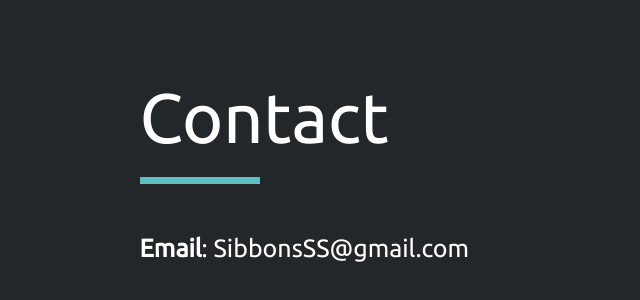
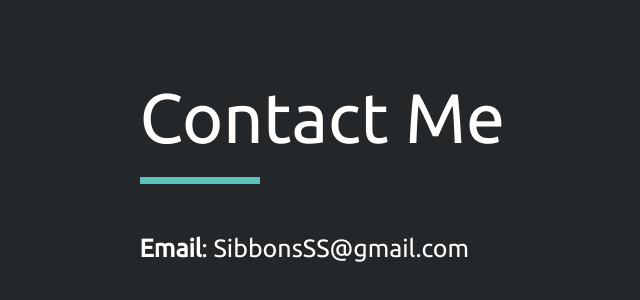
Before and after one commit to Chippsz/Sibbons.github.io, a plain HTML site: page index.html in a window 1280 px wide. Shown: the part 4760-5060 px from the top of the page, without its empty margins (14-654 px from the left). Drawn offline with Linux system fonts and the light colour scheme.

Commit message:
resume typo

```diff
--- a/index.html
+++ b/index.html
@@ -30,7 +30,7 @@
                 <a onClick="jump('About')">About</a>
                 <a onClick="jump('Projects')">Projects</a>
                 <a onClick="jump('Contact')">Contact</a>
-                <a target="_blank" href="images/Resume .pdf">Resume</a>
+                <a target="_blank" href="images/Resume.pdf">Resume</a>
             </div>
         </div>
         <div class="nav-Desktop">
@@ -151,16 +151,12 @@
 
     <div class="contactWrapper" id="Contact">
         <div class="sectionHead" style="margin-bottom: 50px; padding-top: 100px;">
-            <p id="projects">Contact</p>
+            <p id="projects">Contact Me</p>
             <div class=" lineUnder "></div>
         </div>
 
         <div class="contactEmails">
             <p><strong>Email</strong>: <a target="_blank" href="mailto:SibbonsSS@gmail.com">SibbonsSS@gmail.com</a> </p>
-
-
-            <br />
-
         </div>
     </div>
 
```
